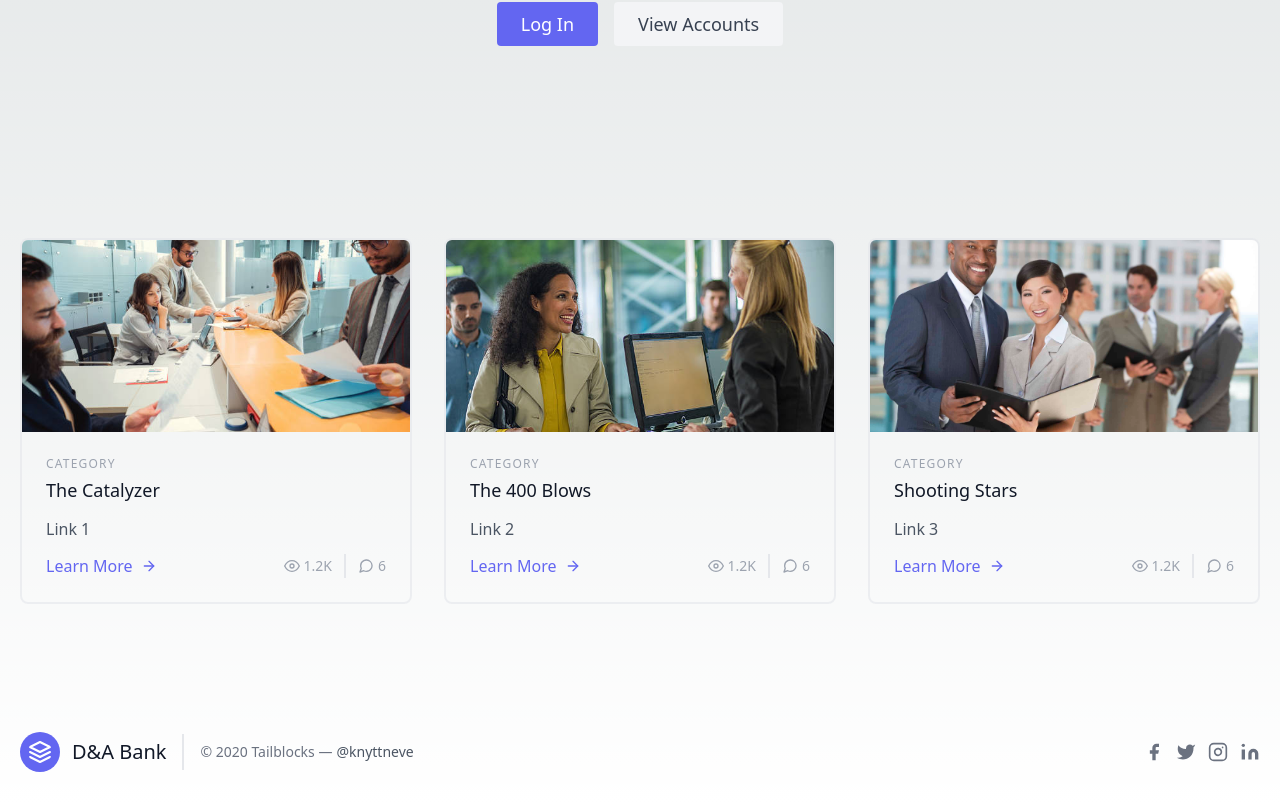
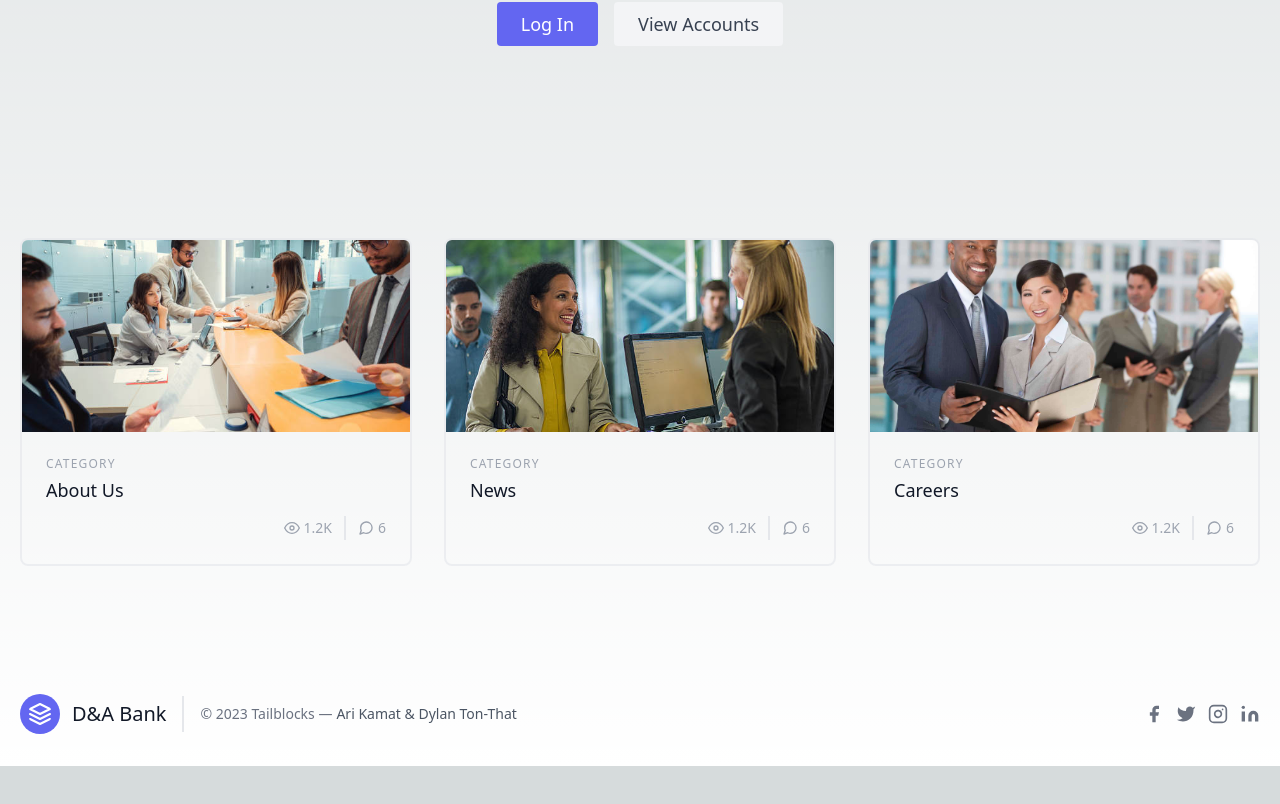
Before and after one commit to arikamat/CS331BankProject, a Next.js app: page / in a window 1280 px wide. Shown: the part 621-1425 px from the top of the page. After the commit the page ends 1387 px from the top, so only its background shows below. Built offline with nearby package versions, Linux system fonts and the light colour scheme.

Commit message:
Update footer

```diff
--- a/components/footer.js
+++ b/components/footer.js
@@ -8,8 +8,8 @@ function Footer() {
           </svg>
           <span class="ml-3 text-xl">D&A Bank</span>
         </a>
-        <p class="text-sm text-gray-500 sm:ml-4 sm:pl-4 sm:border-l-2 sm:border-gray-200 sm:py-2 sm:mt-0 mt-4">© 2020 Tailblocks —
-          <a href="https://twitter.com/knyttneve" class="text-gray-600 ml-1" rel="noopener noreferrer" target="_blank">@knyttneve</a>
+        <p class="text-sm text-gray-500 sm:ml-4 sm:pl-4 sm:border-l-2 sm:border-gray-200 sm:py-2 sm:mt-0 mt-4">© 2023 Tailblocks —
+          <a href="https://twitter.com/knyttneve" class="text-gray-600 ml-1" rel="noopener noreferrer" target="_blank">Ari Kamat & Dylan Ton-That</a>
         </p>
         <span class="inline-flex sm:ml-auto sm:mt-0 mt-4 justify-center sm:justify-start">
           <a class="text-gray-500">
--- a/components/homepage.js
+++ b/components/homepage.js
@@ -19,13 +19,13 @@ function Homepage() {
                   CATEGORY
                 </h2>
                 <h1 class="title-font text-lg font-medium text-gray-900 mb-3">
-                  The Catalyzer
+                  About Us
                 </h1>
-                <p class="leading-relaxed mb-3">
+                {/* <p class="leading-relaxed mb-3">
                   Link 1
-                </p>
+                </p> */}
                 <div class="flex items-center flex-wrap ">
-                  <a class="text-indigo-500 inline-flex items-center md:mb-2 lg:mb-0">
+                  {/* <a class="text-indigo-500 inline-flex items-center md:mb-2 lg:mb-0">
                     Learn More
                     <svg
                       class="w-4 h-4 ml-2"
@@ -39,7 +39,7 @@ function Homepage() {
                       <path d="M5 12h14"></path>
                       <path d="M12 5l7 7-7 7"></path>
                     </svg>
-                  </a>
+                  </a> */}
                   <span class="text-gray-400 mr-3 inline-flex items-center lg:ml-auto md:ml-0 ml-auto leading-none text-sm pr-3 py-1 border-r-2 border-gray-200">
                     <svg
                       class="w-4 h-4 mr-1"
@@ -87,13 +87,13 @@ function Homepage() {
                   CATEGORY
                 </h2>
                 <h1 class="title-font text-lg font-medium text-gray-900 mb-3">
-                  The 400 Blows
+                  News
                 </h1>
-                <p class="leading-relaxed mb-3">
+                {/* <p class="leading-relaxed mb-3">
                   Link 2
-                </p>
+                </p> */}
                 <div class="flex items-center flex-wrap">
-                  <a class="text-indigo-500 inline-flex items-center md:mb-2 lg:mb-0">
+                  {/* <a class="text-indigo-500 inline-flex items-center md:mb-2 lg:mb-0">
                     Learn More
                     <svg
                       class="w-4 h-4 ml-2"
@@ -107,7 +107,7 @@ function Homepage() {
                       <path d="M5 12h14"></path>
                       <path d="M12 5l7 7-7 7"></path>
                     </svg>
-                  </a>
+                  </a> */}
                   <span class="text-gray-400 mr-3 inline-flex items-center lg:ml-auto md:ml-0 ml-auto leading-none text-sm pr-3 py-1 border-r-2 border-gray-200">
                     <svg
                       class="w-4 h-4 mr-1"
@@ -155,13 +155,13 @@ function Homepage() {
                   CATEGORY
                 </h2>
                 <h1 class="title-font text-lg font-medium text-gray-900 mb-3">
-                  Shooting Stars
+                  Careers
                 </h1>
-                <p class="leading-relaxed mb-3">
+                {/* <p class="leading-relaxed mb-3">
                   Link 3
-                </p>
+                </p> */}
                 <div class="flex items-center flex-wrap ">
-                  <a class="text-indigo-500 inline-flex items-center md:mb-2 lg:mb-0">
+                  {/* <a class="text-indigo-500 inline-flex items-center md:mb-2 lg:mb-0">
                     Learn More
                     <svg
                       class="w-4 h-4 ml-2"
@@ -175,7 +175,7 @@ function Homepage() {
                       <path d="M5 12h14"></path>
                       <path d="M12 5l7 7-7 7"></path>
                     </svg>
-                  </a>
+                  </a> */}
                   <span class="text-gray-400 mr-3 inline-flex items-center lg:ml-auto md:ml-0 ml-auto leading-none text-sm pr-3 py-1 border-r-2 border-gray-200">
                     <svg
                       class="w-4 h-4 mr-1"
```
